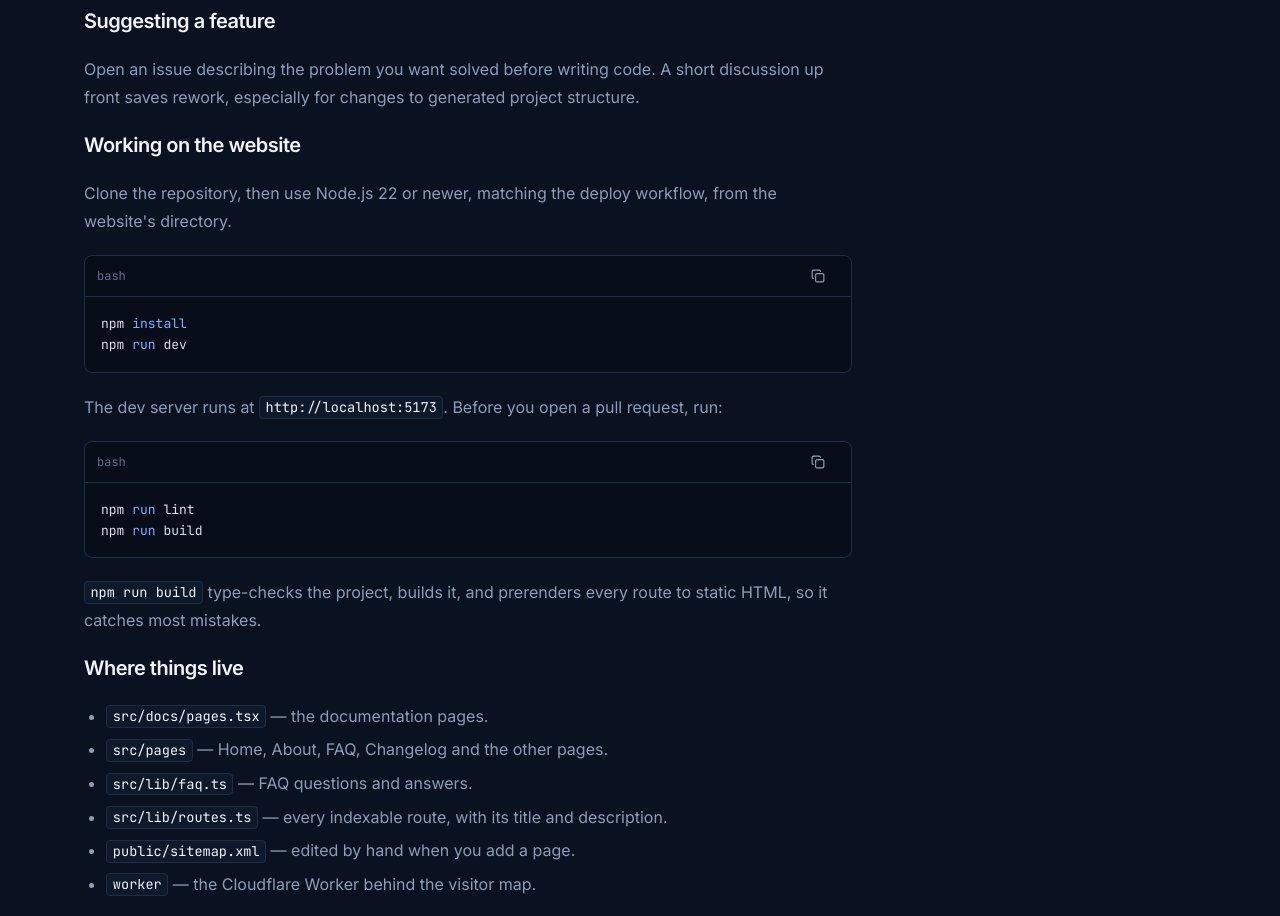
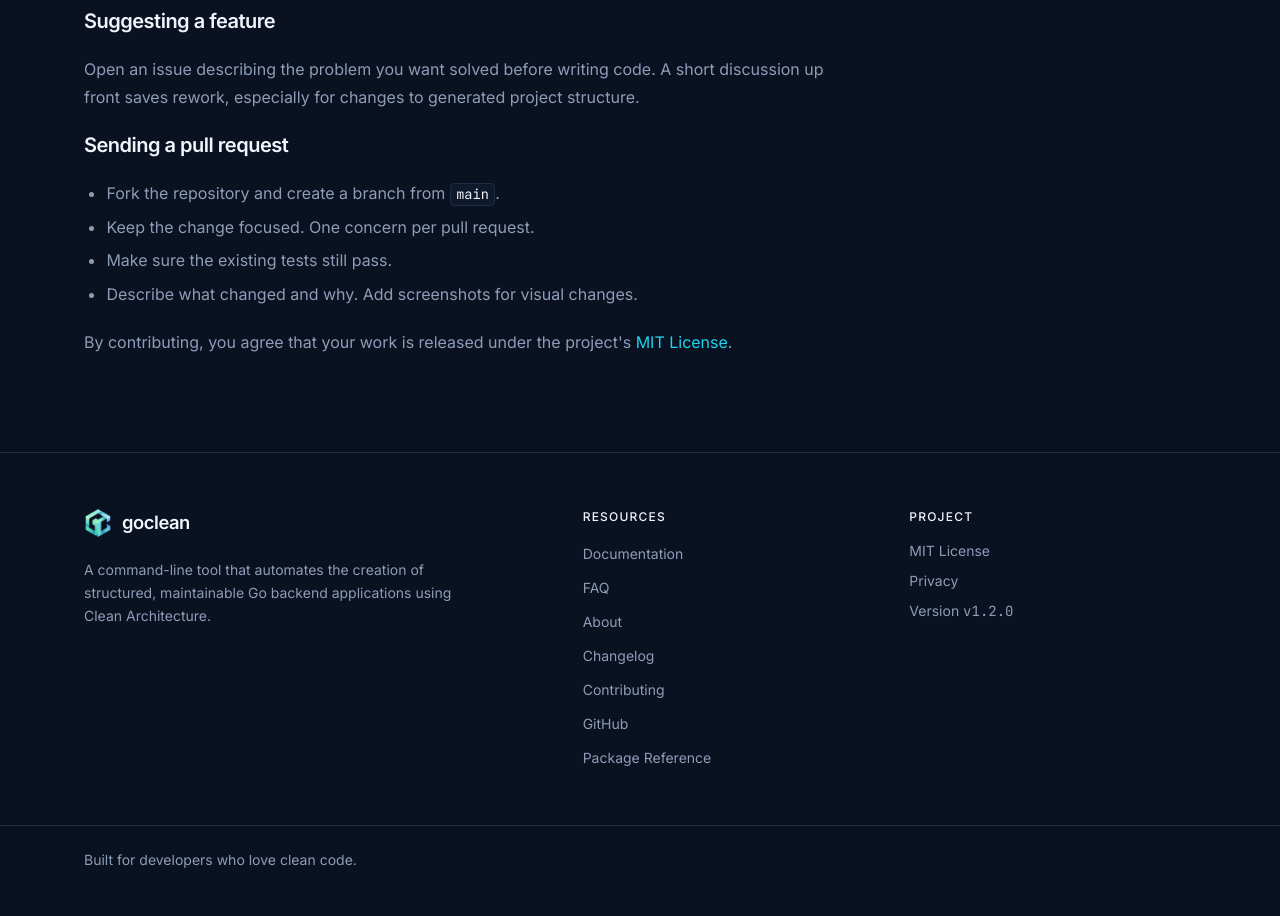
Before and after one commit to ebinskryfon/goclean-desktop, a React (Vite) app: page /contributing in a window 1280 px wide. Shown: the part 820-1736 px from the top of the page. After the commit the page ends 1714 px from the top, so only its background shows below. Built offline with nearby package versions, Linux system fonts and the light colour scheme.

Commit message:
Remove website contribution section from Contributing page
The website is maintained by one person and does not accept contributions.

Co-Authored-By: Claude Sonnet 5.5 <noreply@anthropic.com>

```diff
--- a/src/lib/routes.ts
+++ b/src/lib/routes.ts
@@ -5,7 +5,7 @@ export const DEFAULT_DESC = 'goclean is an open-source Go CLI that scaffolds pro
 export const ABOUT_DESC = 'About goclean: an open-source Go CLI that scaffolds Clean Architecture backends with Gin or Chi, GORM and more.'
 export const FAQ_DESC = 'Answers to common questions about goclean: installation, Gin vs Chi, supported databases, module generation and deployment.'
 export const PRIVACY_DESC = 'What the goclean website collects: no cookies, no accounts, and a visitor map that stores only coarse location counts, never IP addresses.'
-export const CONTRIBUTING_DESC = 'How to report bugs, suggest features and send pull requests to goclean and its website, including local setup.'
+export const CONTRIBUTING_DESC = 'How to report bugs, suggest features and send pull requests to goclean.'
 export const CHANGELOG_DESC = 'Release history for goclean, the open-source Go CLI for Clean Architecture backends.'
 
 export type RouteMeta = { path: string; title: string; description: string }
--- a/src/pages/Contributing.tsx
+++ b/src/pages/Contributing.tsx
@@ -1,7 +1,6 @@
 import { Link } from '../components/SiteLink'
 import { Article } from '../components/Article'
-import { CodeBlock } from '../components/CodeBlock'
-import { H2, Note } from '../docs/Prose'
+import { H2 } from '../docs/Prose'
 import { usePageTitle } from '../lib/hooks'
 import { REPO } from '../lib/site'
 import { CONTRIBUTING_DESC } from '../lib/routes'
@@ -13,7 +12,7 @@ export default function Contributing() {
       <p>goclean is MIT licensed and developed in the open. Bug reports, fixes, documentation improvements and ideas are all welcome.</p>
 
       <H2>Where to start</H2>
-      <p>Everything happens in the <a href={REPO} target="_blank" rel="noreferrer">goclean repository</a> on GitHub. Open issues and pull requests there, whether they concern the CLI, the documentation or this website.</p>
+      <p>Everything happens in the <a href={REPO} target="_blank" rel="noreferrer">goclean repository</a> on GitHub. Open issues and pull requests there, whether they concern the CLI or its documentation.</p>
 
       <H2>Reporting a bug</H2>
       <p>Open an issue and include:</p>
@@ -28,29 +27,11 @@ export default function Contributing() {
       <H2>Suggesting a feature</H2>
       <p>Open an issue describing the problem you want solved before writing code. A short discussion up front saves rework, especially for changes to generated project structure.</p>
 
-      <H2>Working on the website</H2>
-      <p>Clone the repository, then use Node.js 22 or newer, matching the deploy workflow, from the website's directory.</p>
-      <CodeBlock code={'npm install\nnpm run dev'} />
-      <p>The dev server runs at <code>http://localhost:5173</code>. Before you open a pull request, run:</p>
-      <CodeBlock code={'npm run lint\nnpm run build'} />
-      <p><code>npm run build</code> type-checks the project, builds it, and prerenders every route to static HTML, so it catches most mistakes.</p>
-
-      <H2>Where things live</H2>
-      <ul>
-        <li><code>src/docs/pages.tsx</code> — the documentation pages.</li>
-        <li><code>src/pages</code> — Home, About, FAQ, Changelog and the other pages.</li>
-        <li><code>src/lib/faq.ts</code> — FAQ questions and answers.</li>
-        <li><code>src/lib/routes.ts</code> — every indexable route, with its title and description.</li>
-        <li><code>public/sitemap.xml</code> — edited by hand when you add a page.</li>
-        <li><code>worker</code> — the Cloudflare Worker behind the visitor map.</li>
-      </ul>
-      <Note>Adding a page? Register it in <code>src/App.tsx</code>, <code>src/lib/routes.ts</code> and <code>public/sitemap.xml</code>. Docs pages only need an entry in <code>src/docs/pages.tsx</code> and the sitemap.</Note>
-
       <H2>Sending a pull request</H2>
       <ul>
         <li>Fork the repository and create a branch from <code>main</code>.</li>
         <li>Keep the change focused. One concern per pull request.</li>
-        <li>Make sure <code>npm run lint</code> and <code>npm run build</code> pass.</li>
+        <li>Make sure the existing tests still pass.</li>
         <li>Describe what changed and why. Add screenshots for visual changes.</li>
       </ul>
       <p>By contributing, you agree that your work is released under the project's <a href={`${REPO}/blob/main/LICENSE`} target="_blank" rel="noreferrer">MIT License</a>.</p>
```
